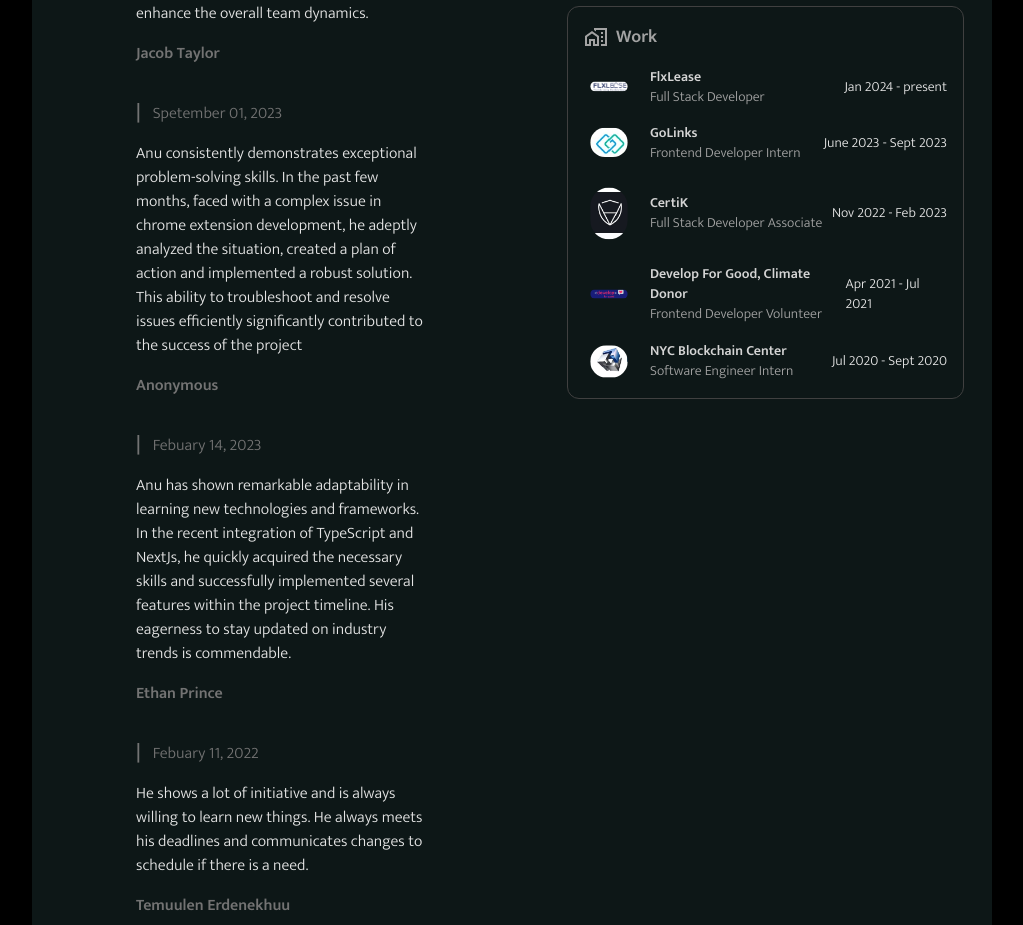
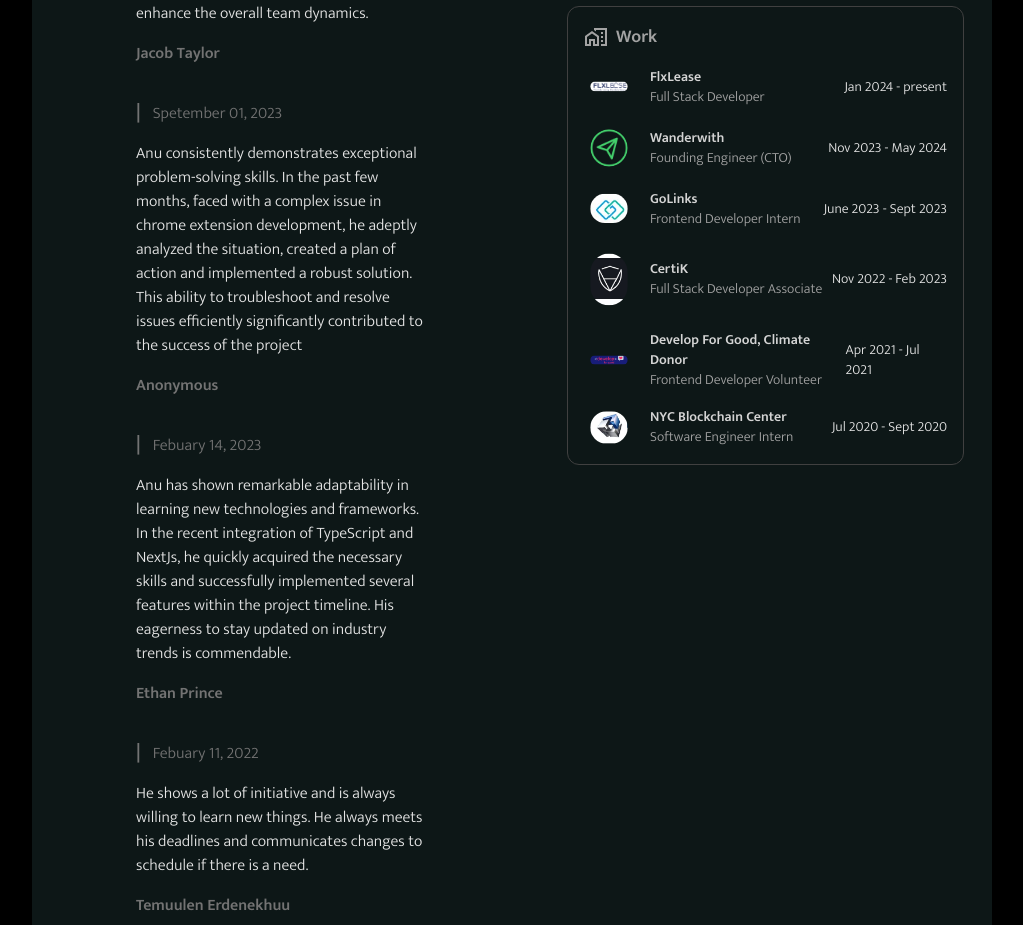
Before and after one commit to Aoyetibo557/minimal-portfolio, a Next.js app: page /home in a window 1280 px wide. Shown: the part 807-1732 px from the top of the page, without its empty margins (128-1151 px from the left). Built offline with nearby package versions, Linux system fonts and the light colour scheme; a web font is replaced by a local one.

Commit message:
fixing issue with project description
Also updated work to include wanderwith

```diff
--- a/const/project.ts
+++ b/const/project.ts
@@ -13,14 +13,14 @@
     description:
       "An interactive AI chatbot gives advice while quoting parables from multiple religions. Built using Chat GPT, React.js, CSS & others ",
     image: "/static/images/aigod_logo.png",
-    link: "https://aigod.ai/chattest",
+    link: "https://aigod.ai",
     github: "https://github.com/Aoyetibo557/AIGOD",
     tech: ["Chat GPT 3", "ReactJs", "TypeScript", "TailwindCSS"],
   },
   {
     title: "Wanderwith",
     description:
-      "An interactive AI chatbot gives advice while quoting parables from multiple religions. Built using Chat GPT, React.js, CSS & others ",
+      "Find travel companions and trips that aligns with your intrest. Sit back relax and let us take care of the planning for you.",
     image: "/static/images/wanderwith.png",
     link: "https://wanderwith.io",
     github: "https://github.com/Aoyetibo557",
--- a/const/work.ts
+++ b/const/work.ts
@@ -14,6 +14,13 @@
     date: "Jan 2024 - present",
     image: "/static/images/flxlease.png",
     href: "https://flxlease.com/",
+  },
+  {
+    name: "Wanderwith",
+    worktitle: "Founding Engineer (CTO)",
+    date: "Nov 2023 - May 2024",
+    image: "/static/images/wanderwith.png",
+    href: "https://wanderwith.io/",
   },
   {
     name: "GoLinks",
```
